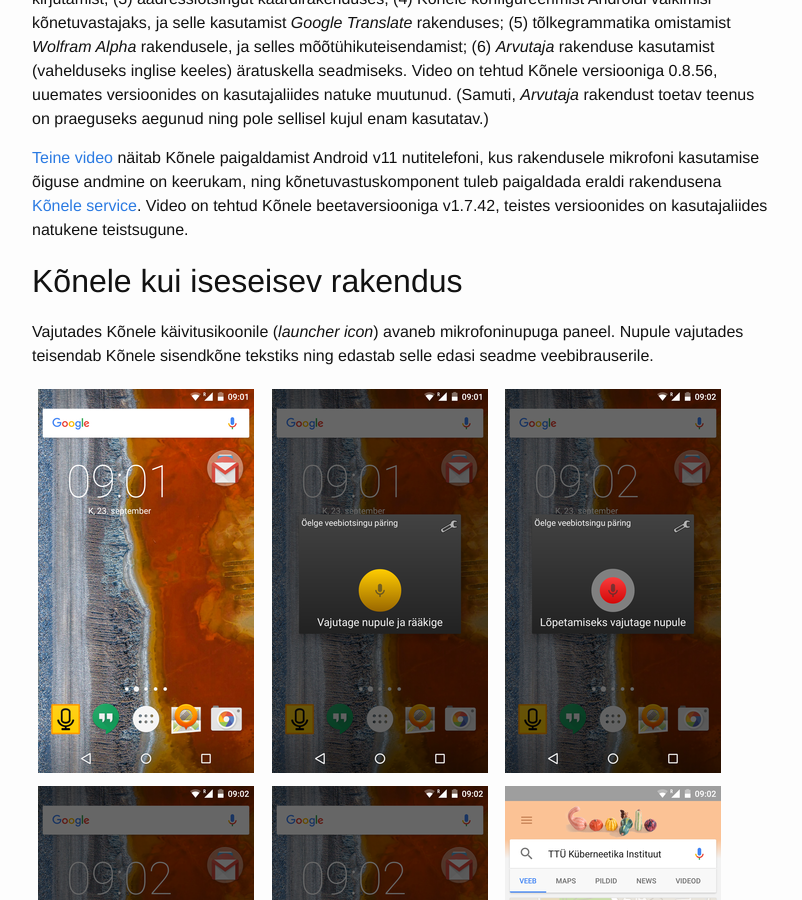
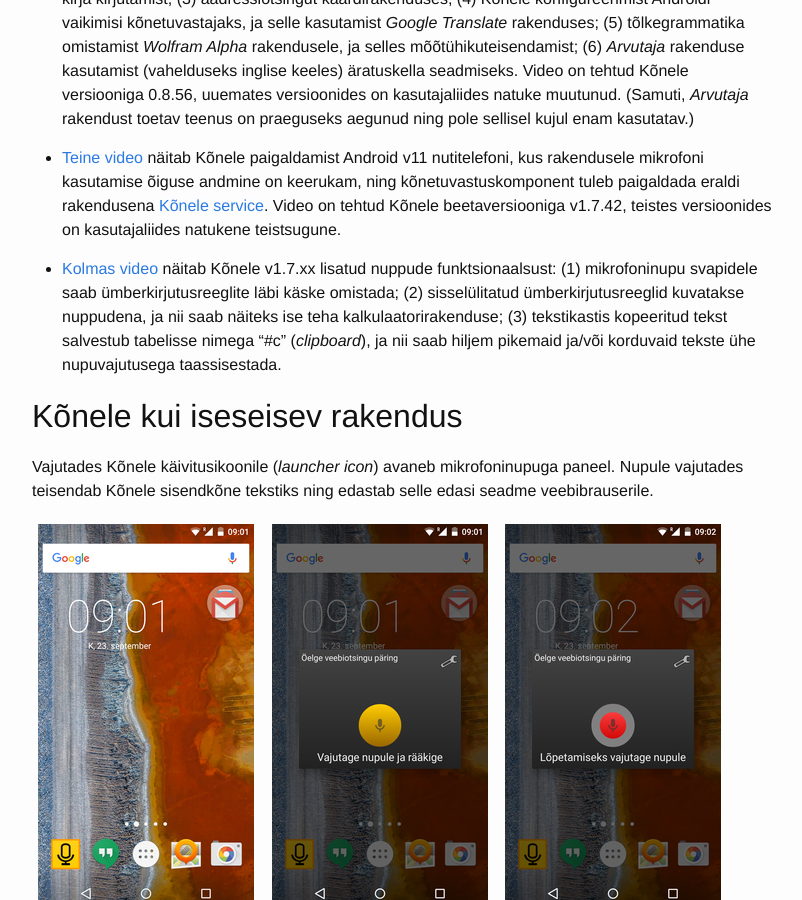
Before and after one commit to Kaljurand/K6nele, a Jekyll site: the page built from docs/et/user_guide.md, in a window 1280 px wide and 900 px high, scrolled down 1559 px. Shown: the whole window, without its empty margins (238-1040 px from the left). Built offline with Jekyll 4.4.1, drawn with Linux system fonts in a browser that asks for light colours; comment, search, counter and statistics services are not loaded.

Commit message:
Doc. Add 3rd demo video

```diff
--- a/docs/et/user_guide.md
+++ b/docs/et/user_guide.md
@@ -44,7 +44,7 @@ Android v5 (Lollipop) ja uuemates seadmetes. Androidi kasutajaliidese tõlge ja
 
 ## Demovideod
 
-[Esimene video](https://www.youtube.com/watch?v=gKFIWSA2GWc) näitab
+- [Esimene video](https://www.youtube.com/watch?v=gKFIWSA2GWc) näitab
 (1) kõnepõhist veebiotsingut;
 (2) kõneklaviatuuri sisse lülitamist ja sellega kirja kirjutamist;
 (3) aadressiotsingut kaardirakenduses;
@@ -55,13 +55,18 @@ Video on tehtud Kõnele versiooniga 0.8.56, uuemates versioonides on kasutajalii
 muutunud.
 (Samuti, _Arvutaja_ rakendust toetav teenus on praeguseks aegunud ning pole sellisel kujul enam kasutatav.)
 
-[Teine video](http://www.youtube.com/watch?v=VLjV8JulEow) näitab Kõnele paigaldamist Android v11 nutitelefoni, kus rakendusele
+- [Teine video](http://www.youtube.com/watch?v=VLjV8JulEow) näitab Kõnele paigaldamist Android v11 nutitelefoni, kus rakendusele
 mikrofoni kasutamise õiguse andmine on keerukam, ning kõnetuvastuskomponent tuleb
 paigaldada eraldi rakendusena
 [Kõnele service](https://github.com/Kaljurand/K6nele-service).
 Video on tehtud Kõnele
 beetaversiooniga v1.7.42, teistes versioonides on kasutajaliides natukene
 teistsugune.
+
+- [Kolmas video](https://youtu.be/PWngf5onMaE) näitab Kõnele v1.7.xx lisatud nuppude funktsionaalsust:
+(1) mikrofoninupu svapidele saab ümberkirjutusreeglite läbi käske omistada;
+(2) sisselülitatud ümberkirjutusreeglid kuvatakse nuppudena, ja nii saab näiteks ise teha kalkulaatorirakenduse;
+(3) tekstikastis kopeeritud tekst salvestub tabelisse nimega "#c" (_clipboard_), ja nii saab hiljem pikemaid ja/või korduvaid tekste ühe nupuvajutusega taassisestada.
 
 ## Kõnele kui iseseisev rakendus
 
```
